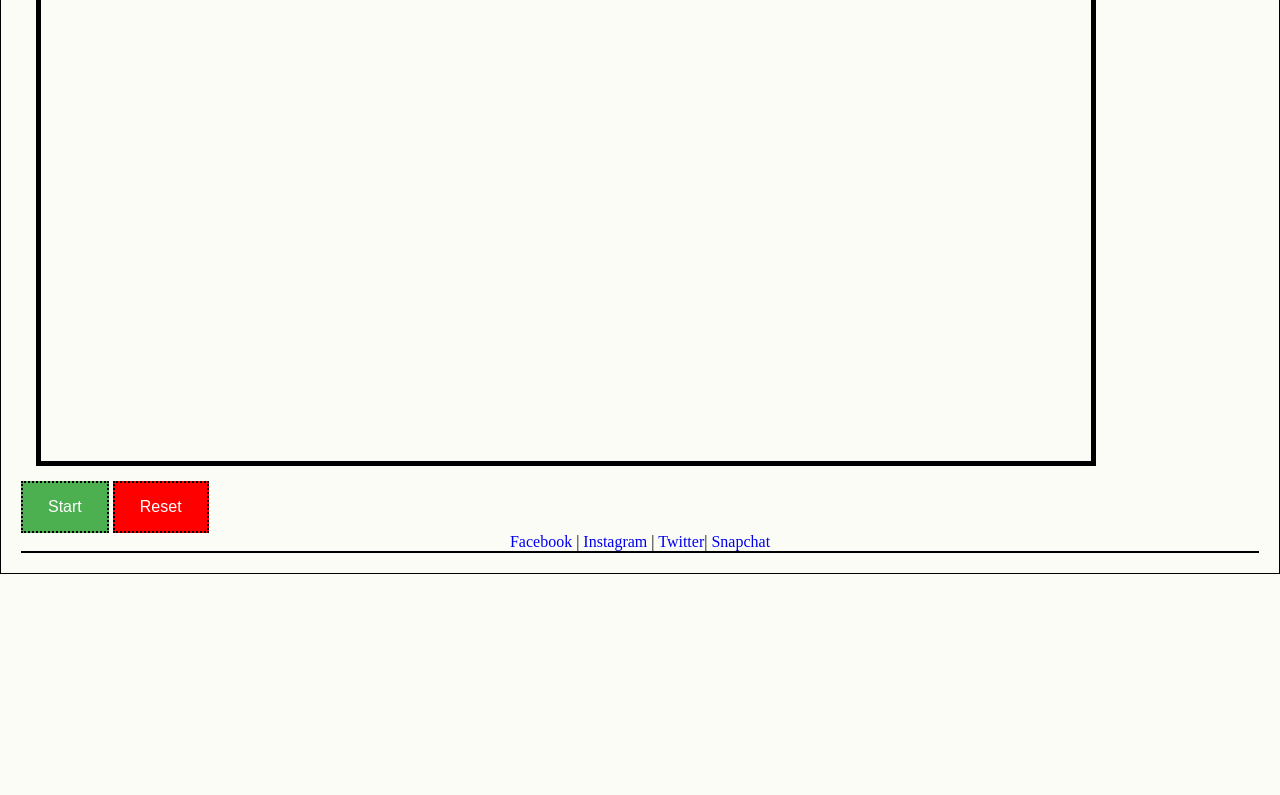
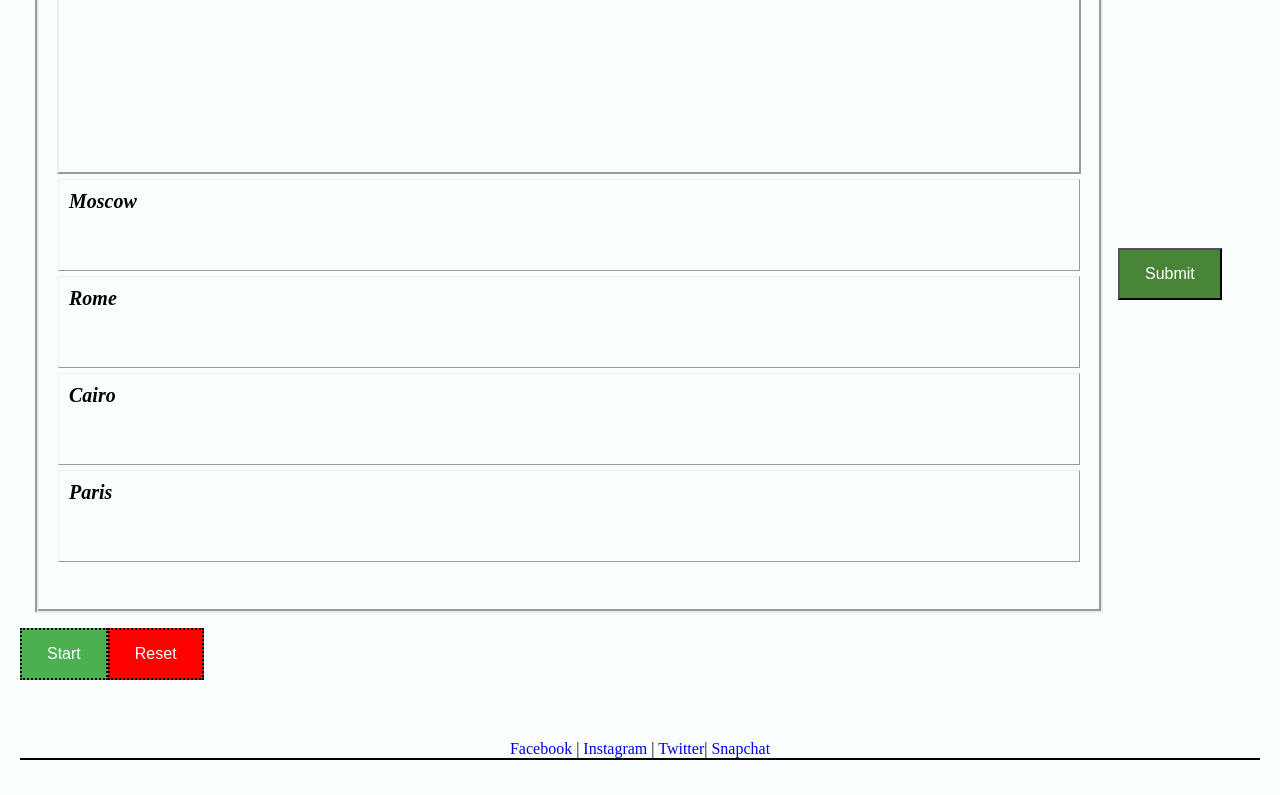
Before and after one commit to salmannaseer5/Project1, a plain HTML site: page index.html in a window 1280 px wide. Shown: the part 530-1325 px from the top of the page. Before the commit the page ends 1104 px from the top, so only its background shows below. Drawn offline with Linux system fonts and the light colour scheme.

Commit message:
Added DOm and event

```diff
--- a/index.html
+++ b/index.html
@@ -7,26 +7,39 @@
     <title>Trivia Geography</title>
     <meta name="viewport" content="width=device-width, initial-scale=1">
     <link rel="stylesheet" type="text/css" media="screen" href="style.css" />
-    <script src="main.js"></script>
+    <script defer src="main.js"></script>
 </head>
 
 <body>
     <header>
-        <h1 class=gameName>It's time to learn some</h1>
-        <h1 class=gameName>Geography</h1>
+        <h1 class="gameName">It's time to learn some</h1>
+        <h1 class="gameName">Geography</h1>
     </header>
-    <div class=container>
-        <div class=score>score</div>
-        <div class=time>Time</div>
-        <div class=quizBox>QUIZBOX</div>
-    </div>
-    <div class=>
-        <button type=button class="startButton">Start</button>
-        <button type=button class="resetButton">Reset</button>
+    <div class="container">
+
+        <div id="scoreBoard" class="score">score</div>
+        <div id="timer" class="time">Time</div>
+
+        <div id="quizBox" class="quizBox">
+            <div id="questionB" class="questionBox"></div>
+
+            <div id="a" class="answerA"></div>
+            <div id="b" class="answerB"></div>
+            <div id="c" class="answerC"></div>
+            <div id="d" class="answerD"></div>
+
+        </div>
+
+        <div id="submit"><button type="button" class="submitButton">Submit</button></div>
+
+
+        <div class="start">
+            <button type="button" class="startButton">Start</button>
+            <button type="button" class="resetButton">Reset</button>
+        </div>
     </div>
 
-
-    <footer class=socialMedia>
+    <footer class="socialMedia">
         <a href="www.facebook.com">Facebook</a> |
         <a href="https://www.instagram.com">Instagram</a> |
         <a href="https://twitter.com/">Twitter</a>|
--- a/main.js
+++ b/main.js
@@ -86,7 +86,7 @@ const geographyQuestion = [
       c: "Ottawa",
       d: "Montreal"
     },
-    correctAnswer: "b"
+    correctAnswer: b
   },
 
   {
@@ -101,3 +101,81 @@ const geographyQuestion = [
     correctAnswer: "a"
   }
 ];
+// adding random() to select random question from array
+
+var randomQuestion =
+  geographyQuestion[Math.floor(Math.random() * geographyQuestion.length)];
+
+console.log(randomQuestion);
+
+randomQuestion.question;
+
+//make div tag inside quizbox,
+//container for answers
+//four more div for answers
+//query the dom, insert the question in box
+//query the dom, insert the ansers in box
+//add quotes to html
+
+let newQuestion = document.getElementById("questionB");
+newQuestion.innerHTML = randomQuestion.question;
+
+// element.innerHTML = htmlString;
+
+// var randomAnswer =
+// geographyQuestion[Math.floor(Math.random() * geographyQuestion.length)];
+// randomAnswer.answers;
+
+let newAnswera = document.getElementById("a");
+newAnswera.innerHTML = randomQuestion.answers.a;
+let newAnswerb = document.getElementById("b");
+newAnswerb.innerHTML = randomQuestion.answers.b;
+let newAnswerc = document.getElementById("c");
+newAnswerc.innerHTML = randomQuestion.answers.c;
+let newAnswerd = document.getElementById("d");
+newAnswerd.innerHTML = randomQuestion.answers.d;
+
+// add click event on each answers
+
+const aButton = document.querySelector('.answerA')
+
+aButton.addEventListener('click', function () {
+  console.log("button a was clicked")
+})
+
+const bButton = document.querySelector('.answerB')
+
+bButton.addEventListener('click', function () {
+  console.log("button b was clicked")
+})
+
+const cButton = document.querySelector('.answerC')
+
+cButton.addEventListener('click', function () {
+  console.log("button c was clicked")
+})
+
+const dButton = document.querySelector('.answerD')
+
+dButton.addEventListener('click', function () {
+  console.log("button a was clicked")
+})
+
+// add a function that cpmpares correct answer and user click on event listener
+function rightAnswer(){
+
+}
+
+//add event listener
+//to object if its right or wrong
+// var a = document.getElementById("")
+// var x = document.getElementById("myBtn");
+// if (x.addEventListener) {
+//     x.addEventListener("click", myFunction);
+// } else if (x.attachEvent) {
+//     x.attachEvent("onclick", myFunction);
+// }
+
+// function myFunction() {
+//     alert("Hello World!");
+// }
--- a/style.css
+++ b/style.css
@@ -1,16 +1,17 @@
 body {
   margin: 0 auto;
   padding: 20px;
-  border: 1px solid black;
-  background-color: rgba(234, 234, 168, 0.1);
+  /* border: 1px solid black; */
+  background-color: rgba(207, 252, 246, 0.1);
 }
 header {
   border-bottom: 3px solid black;
-  background-color: rgb(29, 132, 235, 0.3);
-  /* background-image: url(images/art.jpg);
+  /* background-color: rgb(29, 132, 235, 0.3); */
+  background-image: url(images/art.jpg);
   background-repeat: repeat;
   background-attachment: fixed;
-  background-position: center; */
+  background-position: center;
+  opacity: 0.2;
   color: rgb(0, 9, 9);
 }
 .gameName {
@@ -23,6 +24,7 @@ h1 {
 .socialMedia {
   text-align: center;
   border-bottom: 2px solid black;
+  margin: 60px auto;
 }
 a {
   text-decoration: none;
@@ -37,7 +39,7 @@ a {
 .time {
   display: block;
   border-style: solid;
-  border: 5px solid black;
+  border: 5px ridge;
   height: 150px;
   width: 150px;
   padding: 10px;
@@ -51,7 +53,7 @@ a {
 .score {
   display: block;
   border-style: solid;
-  border: 5px solid black;
+  border: 5px ridge;
   height: 150px;
   width: 150px;
   padding: 10px;
@@ -63,18 +65,22 @@ a {
 }
 
 .quizBox {
-  height: 500px;
-  width: 1030px;
+  height: 650px;
+  width: 1040px;
   padding: 75px;
   display: inline;
   border-style: solid;
-  border: 5px solid black;
+  border: 4px groove;
   padding: 10px;
   margin: 15px;
   text-align: center;
   font-size: 30px;
   font-style: italic;
   font-weight: bold;
+}
+.start {
+  display: flex;
+  justify-content: center;
 }
 .startButton {
   background-color: #4caf50;
@@ -100,5 +106,90 @@ a {
 }
 
 .resetButton:hover {
-  background-color: red;
+  background-color: rgb(151, 100, 100);
 }
+
+.submitButton {
+  background-color: rgb(73, 133, 55);
+  border: 2px outset black;
+  color: white;
+  padding: 15px 25px;
+  text-align: center;
+  font-size: 16px;
+  cursor: pointer;
+}
+
+.submitButton:hover {
+  background-color: rgb(109, 93, 93);
+}
+
+.questionBox {
+  height: 200px;
+  width: 1000px;
+  /* padding: 75px; */
+  display: flex;
+  border-style: solid;
+  border: 2px outset;
+  padding: 10px;
+  margin: 1px auto;
+  text-align: start;
+  font-size: 20px;
+  font-style: italic;
+  font-weight: bold;
+  margin-bottom: 5px;
+}
+.answerA {
+  height: 70px;
+  width: 1000px;
+  /* padding: 75px; */
+  display: flex;
+  border-style: solid;
+  border: 1px outset;
+  padding: 10px;
+  margin: 5px auto;
+  font-size: 20px;
+  font-style: italic;
+  font-weight: bold;
+}
+
+.answerB {
+  height: 70px;
+  width: 1000px;
+  /* padding: 75px; */
+  display: flex;
+  border-style: solid;
+  border: 1px outset;
+  padding: 10px;
+  margin: 5px auto;
+  font-size: 20px;
+  font-style: italic;
+  font-weight: bold;
+}
+.answerC {
+  height: 70px;
+  width: 1000px;
+  /* padding: 75px; */
+  display: flex;
+  border-style: solid;
+  border: 1px outset;
+  padding: 10px;
+  margin: 5px auto;
+  text-align: ;
+  font-size: 20px;
+  font-style: italic;
+  font-weight: bold;
+}
+
+.answerD {
+  height: 70px;
+  width: 1000px;
+  /* padding: 75px; */
+  display: flex;
+  border-style: solid;
+  border: 1px outset;
+  padding: 10px;
+  margin: 5px auto;
+  font-size: 20px;
+  font-style: italic;
+  font-weight: bold;
+}
```
